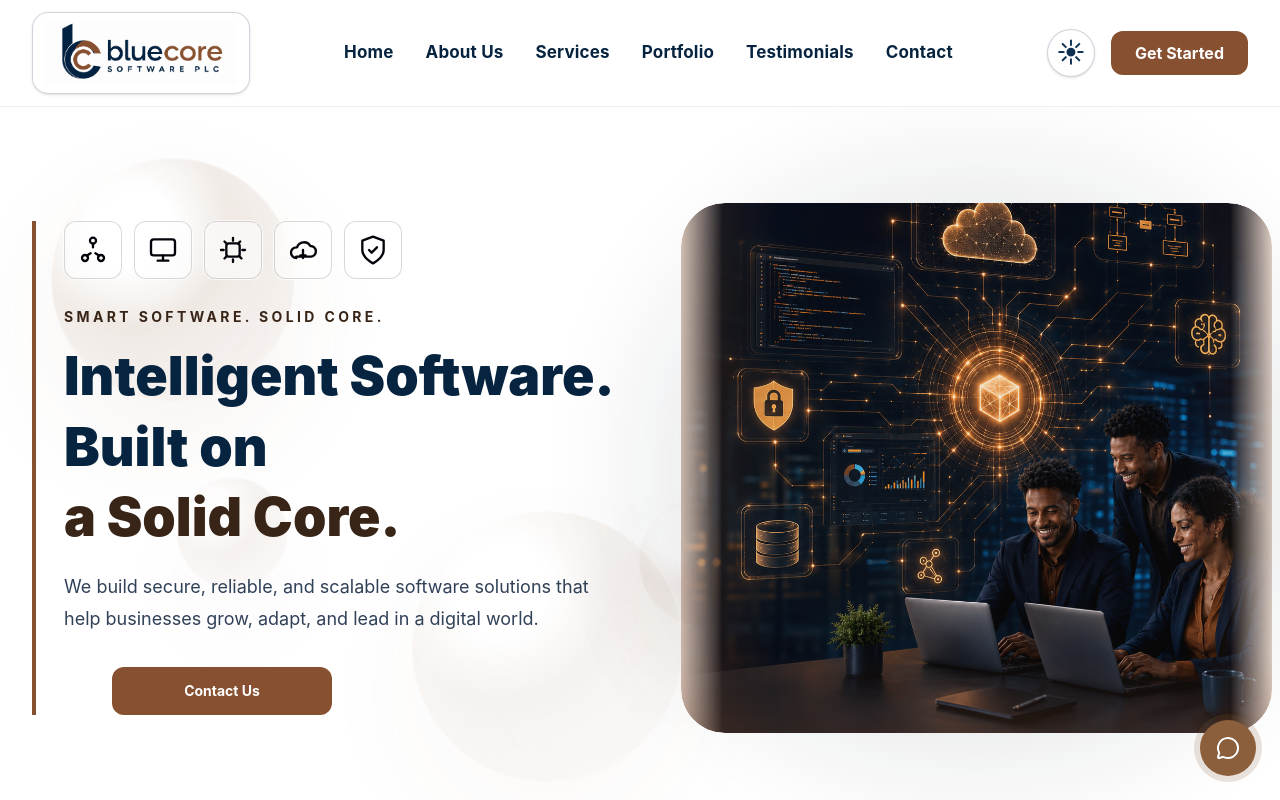
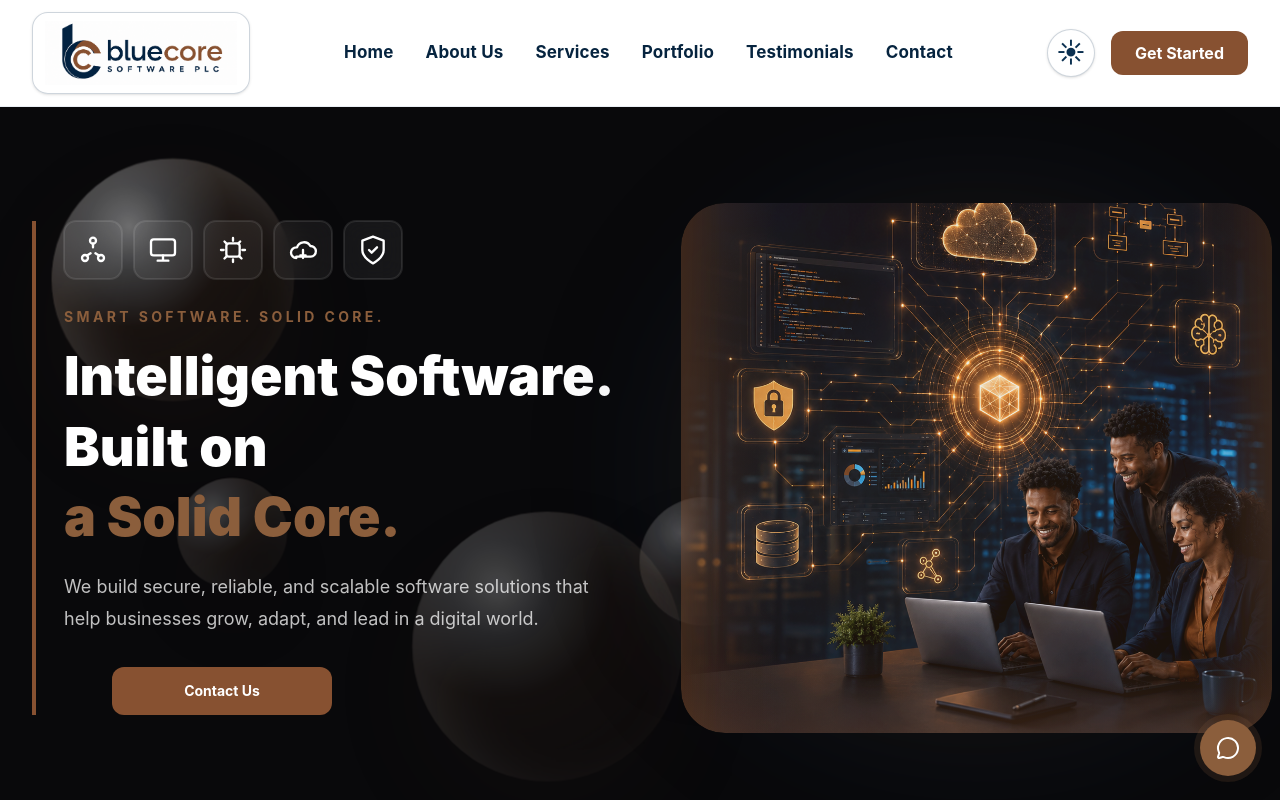
Before and after one commit to Eden426/bluecore-software-plc, a React (Vite) app: page / in a window 1280 px wide. Shown: the top 800 px of the page. Built offline with nearby package versions, Linux system fonts and the light colour scheme.

Commit message:
Set hero landing section to dark theme

```diff
--- a/src/components/Hero.jsx
+++ b/src/components/Hero.jsx
@@ -19,7 +19,7 @@ export default function Hero() {
   return (
     <section
       id="home"
-      className="relative isolate w-full overflow-x-clip overflow-y-hidden bg-transparent text-[#06243f] dark:text-[#FAFAFA]"
+      className="relative isolate w-full overflow-x-clip overflow-y-hidden bg-[#09090B] text-[#FAFAFA]"
     >
       {/* Natural floating background circles */}
       <div className="hero-circle hero-circle-1 pointer-events-none absolute" />
@@ -31,7 +31,7 @@ export default function Hero() {
       <div className="relative z-[1] mx-auto grid min-w-0 max-w-[1480px] grid-cols-[minmax(0,1.08fr)_minmax(120px,0.72fr)] items-center gap-5 px-3 py-10 sm:grid-cols-[0.95fr_1.05fr] sm:gap-6 sm:px-6 sm:py-16 md:gap-10 md:py-20 lg:grid-cols-[0.88fr_1.12fr] lg:gap-16 lg:px-12 lg:py-24 xl:gap-24 xl:px-16 2xl:gap-28 2xl:px-20">
         {/* Left content */}
         <div className="order-1 flex min-w-0 items-center lg:-ml-4 lg:pl-0 xl:-ml-8 2xl:-ml-10">
-          <div className="max-w-2xl border-l-2 border-[#875131] pl-2 sm:border-l-4 sm:pl-6 md:pl-7 dark:border-[#8B5E3C]">
+          <div className="max-w-2xl border-l-2 border-[#875131] pl-2 sm:border-l-4 sm:pl-6 md:pl-7">
             {/* Badges */}
             <div className="mb-3 flex flex-wrap gap-1.5 sm:mb-7 sm:gap-3">
               {heroBadges.map(({ Icon, label }) => (
@@ -39,30 +39,30 @@ export default function Hero() {
                   key={label}
                   role="img"
                   aria-label={label}
-                  className="inline-flex rounded-lg border border-[#02040a]/15 bg-white/55 p-1.5 text-[#02040a] ring-1 ring-white/70 backdrop-blur-md transition-all duration-300 hover:-translate-y-1 hover:border-[#875131]/70 hover:text-[#875131] sm:rounded-xl sm:p-3 dark:border-white/10 dark:bg-white/[0.06] dark:text-white dark:hover:border-[#8B5E3C]/60 dark:hover:text-[#8B5E3C]"
+                  className="inline-flex rounded-lg border border-white/10 bg-white/[0.06] p-1.5 text-white ring-1 ring-white/10 backdrop-blur-md transition-all duration-300 hover:-translate-y-1 hover:border-[#8B5E3C]/60 hover:text-[#8B5E3C] sm:rounded-xl sm:p-3"
                 >
                   <Icon className="h-4 w-4 sm:h-8 sm:w-8" />
                 </span>
               ))}
             </div>
 
-            <p className="text-[8px] font-bold uppercase tracking-[0.13em] text-[#382517] sm:text-sm sm:tracking-[0.24em] dark:text-[#8B5E3C]">
+            <p className="text-[8px] font-bold uppercase tracking-[0.13em] text-[#8B5E3C] sm:text-sm sm:tracking-[0.24em]">
               Smart Software. Solid Core.
             </p>
 
-            <h1 className="mt-2 font-black leading-tight text-[#06243f] dark:text-white sm:mt-4">
+            <h1 className="mt-2 font-black leading-tight text-white sm:mt-4">
               <span className="block text-[clamp(0.9rem,4vw,3.35rem)] sm:whitespace-nowrap sm:text-[clamp(2.1rem,5vw,3.35rem)]">
                 Intelligent Software.
               </span>
               <span className="mt-1 block text-[clamp(0.9rem,4vw,3.35rem)] sm:text-[clamp(2.1rem,5vw,3.35rem)]">
                 Built on
               </span>
-              <span className="mt-1 block text-[clamp(0.9rem,4vw,3.35rem)] text-[#382517] sm:text-[clamp(2.1rem,5vw,3.35rem)] dark:text-[#8B5E3C]">
+              <span className="mt-1 block text-[clamp(0.9rem,4vw,3.35rem)] text-[#8B5E3C] sm:text-[clamp(2.1rem,5vw,3.35rem)]">
                 a Solid Core.
               </span>
             </h1>
 
-            <p className="mt-3 max-w-xl text-[9px] leading-4 text-slate-700 sm:mt-5 sm:text-base sm:leading-8 md:text-lg dark:text-white/75">
+            <p className="mt-3 max-w-xl text-[9px] leading-4 text-white/75 sm:mt-5 sm:text-base sm:leading-8 md:text-lg">
               We build secure, reliable, and scalable software solutions that
               help businesses grow, adapt, and lead in a digital world.
             </p>
@@ -71,7 +71,7 @@ export default function Hero() {
             <div className="mt-4 flex pl-1 sm:mt-8 sm:pl-8 md:pl-12">
               <a
                 href="#contact"
-                className="inline-flex min-h-8 min-w-[95px] items-center justify-center rounded-lg bg-[#875131] px-4 py-2 text-center text-[10px] font-bold text-white transition-all duration-300 hover:-translate-y-0.5 hover:bg-[#875131] sm:min-h-12 sm:min-w-[220px] sm:rounded-xl sm:px-12 sm:py-3 sm:text-sm dark:bg-[#8B5E3C] dark:hover:bg-[#A0694A]"
+                className="inline-flex min-h-8 min-w-[95px] items-center justify-center rounded-lg bg-[#875131] px-4 py-2 text-center text-[10px] font-bold text-white transition-all duration-300 hover:-translate-y-0.5 hover:bg-[#A0694A] sm:min-h-12 sm:min-w-[220px] sm:rounded-xl sm:px-12 sm:py-3 sm:text-sm"
               >
                 Contact Us
               </a>
@@ -84,17 +84,17 @@ export default function Hero() {
           <div className="relative w-full max-w-[155px] sm:max-w-[520px] md:max-w-[720px] lg:max-w-[900px] xl:max-w-[980px] 2xl:max-w-[1040px]">
             {/* Brown ambient glow */}
             <div
-              className="pointer-events-none absolute -inset-3 -z-10 rounded-[1.5rem] opacity-70 blur-xl sm:-inset-12 sm:rounded-[3.5rem] sm:opacity-90 sm:blur-3xl dark:opacity-60"
+              className="pointer-events-none absolute -inset-3 -z-10 rounded-[1.5rem] opacity-70 blur-xl sm:-inset-12 sm:rounded-[3.5rem] sm:opacity-90 sm:blur-3xl"
               style={{
                 background:
-                  "radial-gradient(ellipse at center, rgba(56, 37, 23, 0.28), rgba(56, 37, 23, 0.14) 42%, rgba(6, 36, 63, 0.08) 64%, transparent 78%)",
+                  "radial-gradient(ellipse at center, rgba(135, 81, 49, 0.35), rgba(135, 81, 49, 0.15) 42%, rgba(6, 36, 63, 0.18) 64%, transparent 78%)",
               }}
               aria-hidden="true"
             />
 
             <div className="relative aspect-[3/4] overflow-hidden rounded-[1.35rem] sm:aspect-auto sm:h-[380px] sm:rounded-[2.75rem] md:h-[450px] lg:h-[510px] xl:h-[530px]">
               {/* Brown color wash over the image */}
-              <div className="pointer-events-none absolute inset-0 z-10 rounded-[1.35rem] bg-[#8B5E3C]/12 mix-blend-multiply sm:rounded-[2.75rem] dark:bg-[#8B5E3C]/18 dark:mix-blend-screen" />
+              <div className="pointer-events-none absolute inset-0 z-10 rounded-[1.35rem] bg-[#8B5E3C]/18 mix-blend-screen sm:rounded-[2.75rem]" />
 
               {/* Brown edge blending */}
               <div className="pointer-events-none absolute inset-y-0 left-0 z-20 w-6 rounded-l-[1.35rem] bg-gradient-to-r from-[#875131]/28 via-[#875131]/12 to-transparent sm:w-24 sm:rounded-l-[2.75rem]" />
@@ -104,7 +104,7 @@ export default function Hero() {
               <img
                 src={heroLogo}
                 alt="Bluecore Software — digital transformation and technology"
-                className="h-full w-full rounded-[1.35rem] object-cover object-center opacity-[0.97] shadow-[0_18px_45px_rgba(56,37,23,0.16)] sm:rounded-[2.75rem] dark:opacity-[0.92] dark:shadow-[0_22px_70px_rgba(139,94,60,0.18)]"
+                className="h-full w-full rounded-[1.35rem] object-cover object-center opacity-[0.92] shadow-[0_22px_70px_rgba(139,94,60,0.18)] sm:rounded-[2.75rem]"
                 style={{
                   WebkitMaskImage:
                     "linear-gradient(90deg, transparent 0%, #000 7%, #000 93%, transparent 100%)",
```
